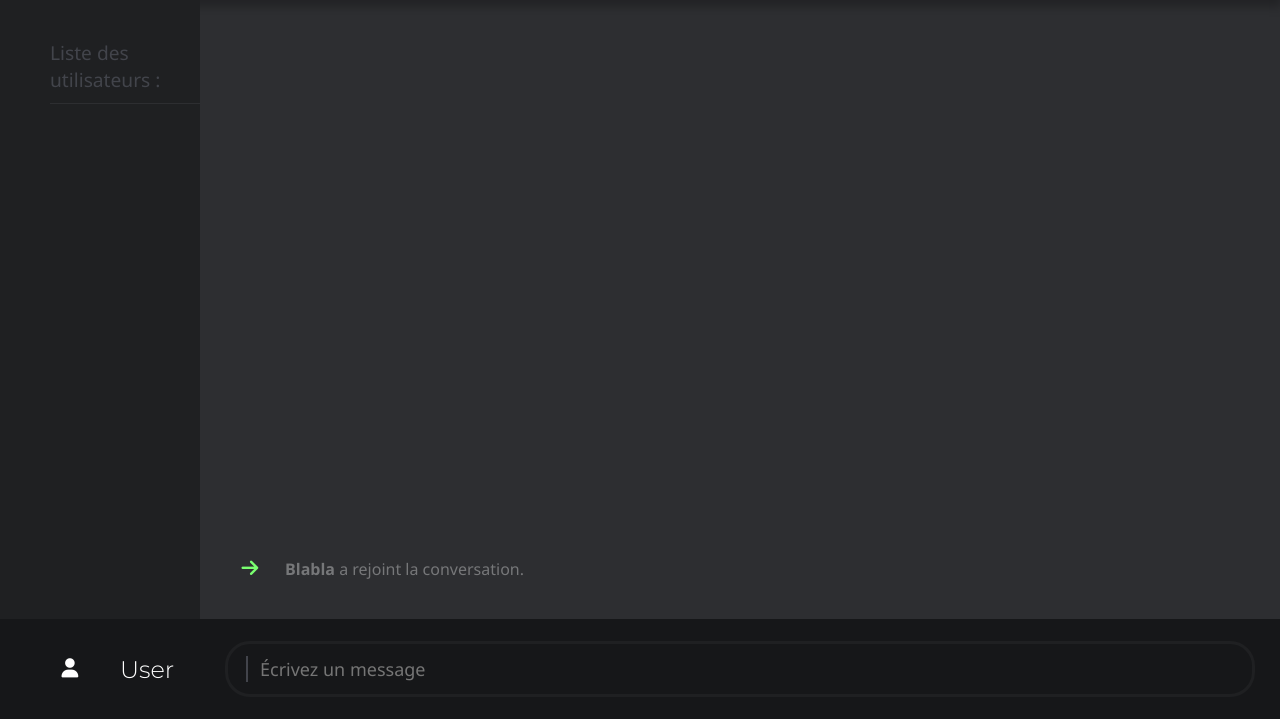
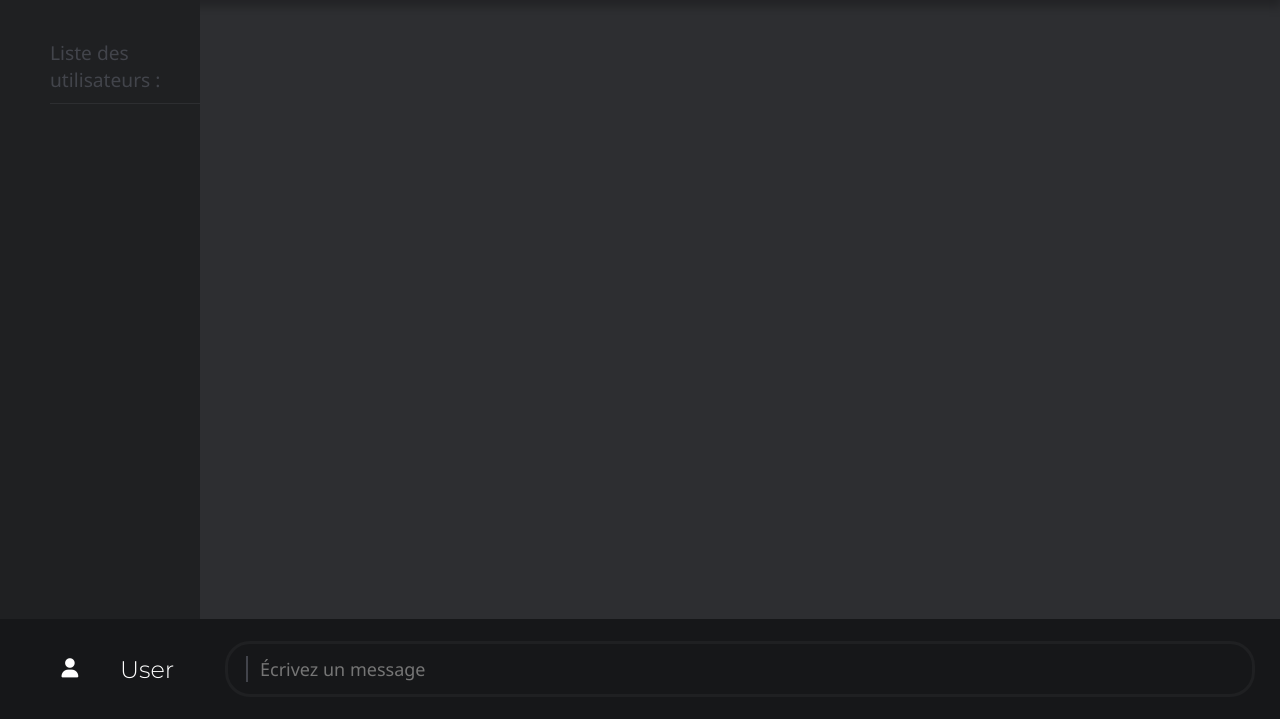
Before and after one commit to StellarFX/droxyd, a Flask app: page / in a window 1280 px wide. Shown: the part 81-800 px from the top of the page. Run offline with Flask 2, Linux system fonts and the light colour scheme; some libraries are stand-ins or nearby versions.

Commit message:
Finished project #2

```diff
--- a/app.py
+++ b/app.py
@@ -58,14 +58,24 @@ def userDisconnect():
 
 @socketio.on('titleChange')
 def titleChange(name):
+    """Se déclenche lorsque l'utilisateur change le nom du groupe.
+
+    Args:
+        name (String): Le nom du groupe
+    """
     global title
     title = name
     emit('changeTitle', title, broadcast=True)
-    emit('new-notification', ('rename-group', {"user": sessionHandler.getUsername(), "newName": name['data']}), broadcast=True)
-    messages.append(('rename-group', {"user": sessionHandler.getUsername(), "newName": name['data']}))
+    emit('new-notification', ('rename-group', {"user": sessionHandler.getUsername(), "newName": name}), broadcast=True)
+    messages.append(('rename-group', {"user": sessionHandler.getUsername(), "newName": name}))
 
 @socketio.on('usernameChange')
 def changeUsername(name):
+    """Se déclenche lorsque l'utilisateur change son nom d'utilisateur.
+
+    Args:
+        name (String): Le nouveau nom d'utilisateur
+    """
     namebefore = sessionHandler.getUsername()
     sessionHandler.setUsername(name)
     userList[sessionHandler.getUID()] = [name, sessionHandler.getUniqueColor()]
@@ -77,6 +87,11 @@ messages = []
 
 @socketio.on('message')
 def handleMessage(msg):
+    """Se déclenche lors de l'envoi d'un nouveau message.
+
+    Args:
+        msg (String): Le message envoyé.
+    """
     messageTime = strftime('%H:%M', localtime())
     messages.append((msg, sessionHandler.getUID(), userList[sessionHandler.getUID()][0], userList[sessionHandler.getUID()][1], messageTime))
     emit('newMessage', (msg, userList[sessionHandler.getUID()], sessionHandler.getUID(), messageTime), broadcast=True)
--- a/static/index.css
+++ b/static/index.css
@@ -20,7 +20,6 @@ body {
   font-family: 'Segoe UI';
   display: flex;
   flex-direction: column;
-  /*overflow: hidden; REMOVE WHEN PROD*/
   height: 100vh;
 }
 
@@ -101,7 +100,6 @@ body {
 }
 
 ::-webkit-scrollbar-track {
-  /*-webkit-box-shadow: inset 0 0 6px rgba(0,0,0,0.3);*/
   background-color: #242527;
 }
 
@@ -151,6 +149,8 @@ body {
   display: flex;
   flex-direction: column-reverse;
   overflow: auto;
+  overflow-x: hidden;
+  max-width: calc(100% - 15%);
 }
 
 .main-container .tchat .message {
@@ -172,6 +172,8 @@ body {
 
 .main-container .tchat .message .message-infos {
   margin-left: 15px;
+  box-sizing: border-box;
+  max-width: 100%;
 }
 
 .main-container .tchat .message .message-infos p {
@@ -179,6 +181,9 @@ body {
   font-weight: 100;
   font-size: 12pt;
   margin: 5px 0;
+  max-width: 100%;
+  white-space: normal;
+  word-break: break-word;
 }
 
 .main-container .tchat .message .message-infos .user-info {
@@ -216,6 +221,7 @@ body {
 .userbar {
   width: 100%;
   height: 100px;
+  min-height: 100px;
   display: flex;
   background-color: var(--background-1);
 }
--- a/static/index.js
+++ b/static/index.js
@@ -27,7 +27,7 @@ function spanReset(e) {
     if (id == "group-name") {
 
         if (e.value == "") txt = "Groupe sans nom";
-        socket.emit('titleChange', { data: txt });
+        socket.emit('titleChange', txt);
 
     } else if (id == "username") {
 
@@ -59,6 +59,12 @@ function loadCustomMessage(message) {
     return message;
 }
 
+/**
+ * Met en forme et renvoi le nouveau message type "notification".
+ * @param {Object.<String, String>} infos Les informations à mettre en forme
+ * @param {String} type Le type de la notification ("join" / "leave" / "rename-user" / "rename-group")
+ * @returns {JQuery<HTMLElement>} La notification mise en forme
+ */
 function newCustomEvent(infos, type) {
     if (type == 'join') {
         return $(`<div class="message notification" id="join"> <div class="icon"> <i class="fas fa-arrow-right" aria-hidden="true"></i></div> <div class="message-infos"> <p class="message-text"><b>${infos["joined"]}</b> a rejoint la conversation.</p> </div> </div>`)
@@ -70,6 +76,7 @@ function newCustomEvent(infos, type) {
         return $(`<div class="message notification" id="rename-group"> <div class="icon"> <i class="fas fa-edit" aria-hidden="true"></i> </div> <div class="message-infos"> <p class="message-text"><b>${infos["user"]}</b> a renommé la conversation en <b>${infos["newName"]}</b>.</p> </div> </div>`);
     }
 }
+
 
 $(() => {
 
@@ -83,7 +90,7 @@ $(() => {
     })
 
     /**
-     * Lorsque l'utilisateur appuit sur entrée lors d'un changement d'utilisateur.
+     * Lorsque l'utilisateur appuit sur entrée lors d'un changement de nom d'utilisateur.
      */
     $(document).on('keyup', '#username', (e) => {
         if (e.key == 'Enter') {
@@ -211,7 +218,6 @@ $(() => {
                 $('.message').first().children('.message-infos').children('p').html(`${actualText}</br>${messages[i][0]}`);
             } else {
                 $(".tchat").prepend(msgHistory[i]);
-                //$(`.message .icon`).first().css('background-color', `hsl(${messages[i][3]},100%,72%)`);
             }
         }
     })
--- a/templates/login.html
+++ b/templates/login.html
@@ -35,14 +35,6 @@
       <!-- USER LIST -->
     </div>
     <div class="tchat">
-      <div class="message notification" id="#user-1" style="color: #767779; padding-top: 0; padding-bottom: 0;">
-        <div class="icon join" style="color: rgb(122, 255, 112);">
-          <i class="fas fa-arrow-right" aria-hidden="true"></i>
-        </div>
-        <div class="message-infos">
-          <p class="message-text"><b>Blabla</b> a rejoint la conversation.</p>
-        </div>
-      </div>
       <!-- MSG LIST -->
     </div>
   </div>
```
Also changed, not shown: static/login-bg.png (added), static/logo.png (added).
